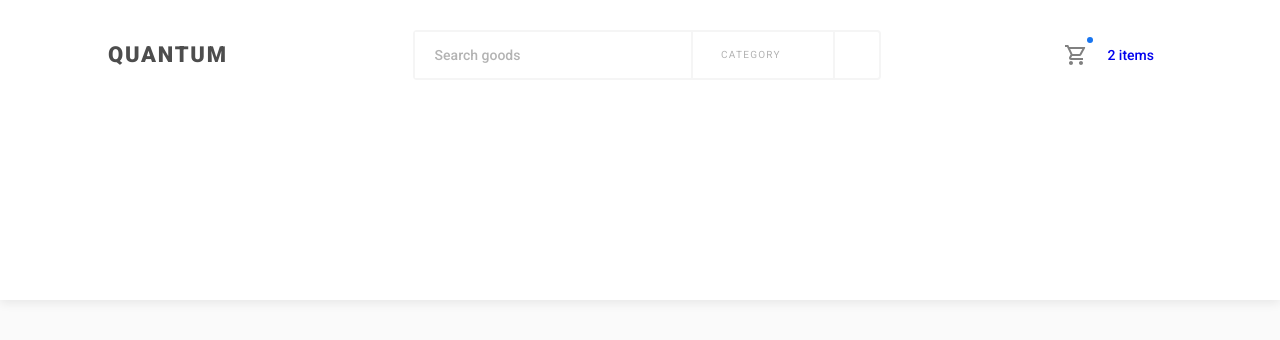
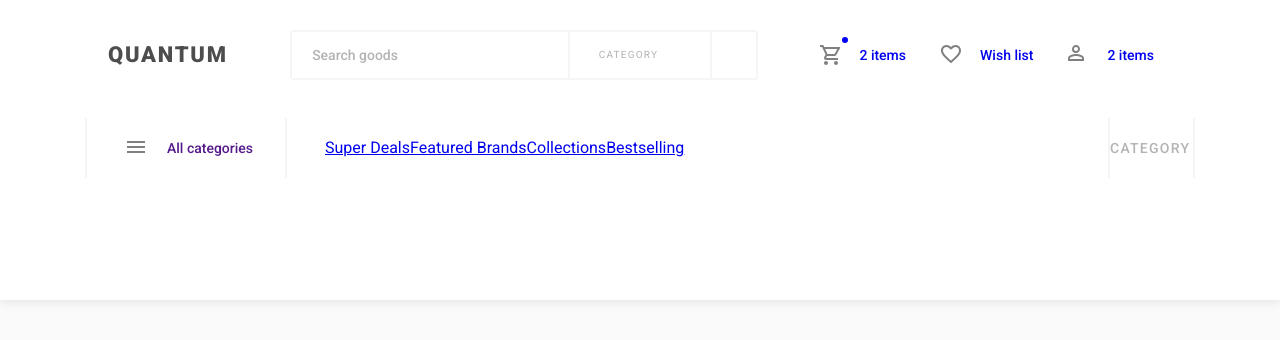
Before and after one commit to zur1k/QUANTUM, a website: page src/index.html in a window 1280 px wide. Drawn offline with Linux system fonts and the light colour scheme.

Commit message:
делаем хедер

```diff
--- a/src/index.html
+++ b/src/index.html
@@ -11,11 +11,11 @@
 <body>
 
     <header class="header">
-        <form class="header__container">
+        <div class="header__container">
            <div class="header__logo">
                QUANTUM
            </div>
-           <div class="header__search">
+           <form class="header__search" type="GET">
             <div class="header__search-input-wrapper">
                 <input class="header__search-input" type="text" placeholder="Search goods">
             </div>
@@ -40,14 +40,62 @@
                     <img src="image/icons/search_icon.svg" alt="">
                 </button>
             </div>
-           </div>
+           </form>
            <div class="header__links">
+               <!-- cart link -->
                <a href="#" class="header-link header-link--notify">
-                   <span class="header-link__icon"><svg xmlns="http://www.w3.org/2000/svg" width="21" height="20" viewBox="0 0 21 20" class="icon-svg"><g><g><path  d="M16 16c-1.1 0-1.99.9-1.99 2s.89 2 1.99 2c1.099 0 2-.9 2-2s-.901-2-2-2zM4.008 18c0 1.1.89 2 1.99 2 1.102 0 2-.9 2-2s-.898-2-2-2c-1.1 0-1.99.9-1.99 2zM14.55 9H7.53l-.13-.27L5.16 4h12.15zM3.27 0H0v2H2l3.6 7.59-1.35 2.45c-.16.28-.25.61-.25.96C4 14.1 4.9 15 6 15h12v-2H6.42a.256.256 0 0 1-.25-.25l.03-.12L7.1 11h7.45c.75 0 1.409-.41 1.75-1.03l3.861-7.01-.16-.96H4.21z"/></g></g></svg></span>
+                   <span class="header-link__icon"><svg xmlns="http://www.w3.org/2000/svg" width="21" height="20" viewBox="0 0 21 20" ><g><g><path  d="M16 16c-1.1 0-1.99.9-1.99 2s.89 2 1.99 2c1.099 0 2-.9 2-2s-.901-2-2-2zM4.008 18c0 1.1.89 2 1.99 2 1.102 0 2-.9 2-2s-.898-2-2-2c-1.1 0-1.99.9-1.99 2zM14.55 9H7.53l-.13-.27L5.16 4h12.15zM3.27 0H0v2H2l3.6 7.59-1.35 2.45c-.16.28-.25.61-.25.96C4 14.1 4.9 15 6 15h12v-2H6.42a.256.256 0 0 1-.25-.25l.03-.12L7.1 11h7.45c.75 0 1.409-.41 1.75-1.03l3.861-7.01-.16-.96H4.21z"/></g></g></svg></span>
                    <span class="header-link__text">2 items</span>
                </a>
+               <!-- wish list link -->
+               <a href="#" class="header-link">
+                <span class="header-link__icon"><svg xmlns="http://www.w3.org/2000/svg"  width="20" height="19" viewBox="0 0 20 19"><g><g><path  d="M10.1 15.55l-.1.1-.1-.1C5.14 11.24 2 8.39 2 5.5 2 3.5 3.5 2 5.5 2c1.54 0 3.038.99 3.569 2.36h1.871C11.46 2.99 12.96 2 14.5 2c2.002 0 3.5 1.5 3.5 3.5 0 2.89-3.14 5.74-7.898 10.05zM14.5 0c-1.74 0-3.41.81-4.5 2.09C8.912.81 7.24 0 5.5 0 2.42 0 0 2.42 0 5.5c0 3.78 3.4 6.86 8.55 11.54L10 18.35l1.451-1.32C16.6 12.36 20 9.28 20 5.5 20 2.42 17.58 0 14.5 0z"/></g></g></svg></span>
+                <span class="header-link__text">Wish list</span>
+            </a>
+            <!-- user link -->
+            <a href="#" class="header-link">
+                <span class="header-link__icon"><svg xmlns="http://www.w3.org/2000/svg"   width="16" height="16" viewBox="0 0 16 16"><g><path  d="M16 13v3H0v-3c0-2.66 5.33-4 8-4s8 1.34 8 4zm-4.002-9c0 2.21-1.789 4-3.998 4a3.997 3.997 0 0 1-4-4c0-2.21 1.788-4 4-4 2.21 0 3.998 1.79 3.998 4zm-10.1 9v1.1H14.1V13c0-.64-3.13-2.1-6.1-2.1-2.968 0-6.1 1.46-6.1 2.1zM5.9 4a2.101 2.101 0 0 0 4.202 0A2.101 2.101 0 0 0 5.9 4z"/></g></svg></span>
+                <span class="header-link__text">2 items</span>
+            </a>
            </div>
-        </form>
+        </div>
+        <div class="header__nav">
+            <nav class="header-nav">
+                <div class="header-nav__categories">
+                    <a href="" class="header-mega-menu-link">
+                        <span class="header-mega-meny-link__icon">
+                            <svg xmlns="http://www.w3.org/2000/svg" width="18" height="12" viewBox="0 0 18 12"><path d="M18 0v2H0V0zM0 5h18v2H0zm0 5h18v2H0z"/></svg>
+                        </span>
+                        <span class="header-mega-menu-link__text">All categories</span>
+                    </a>
+                </div>
+                <div class="header-nav__deals">
+                    <a href="#" class="header-nav__link">Super Deals</a>
+                    <a href="#" class="header-nav__link">Featured Brands</a>
+                    <a href="#" class="header-nav__link">Collections</a>
+                    <a href="#" class="header-nav__link">Bestselling</a>
+
+                </div>
+                <!-- header-nav__select -->
+                <div class="header-nav__select ">
+                    <div data-select class="header-select header-select--nav">
+                        <div data-select-title class="header-select__title">CATEGORY</div>
+                        <div  class="header-select__dropdown hidden">
+                            <div data-select-item="Mobile" class="header-select__dropdown-item">MOBILE</div>
+                            <div data-select-item="Tablet" class="header-select__dropdown-item">TABLET</div>
+                            <div data-select-item="Laptop" class="header-select__dropdown-item">LAPTOP</div>
+                        </div>
+                    </div>
+                    <select class="hidden" name="" id="selectReal" value="none">
+                        <option value="none">CATEGORY</option>
+                        <option value="Mobile">MOBILE</option>
+                        <option value="Tablet">TABLET</option>
+                        <option value="Laptop">LAPTOP</option>
+                    </select>
+
+                </div>
+            </nav>
+        </div>
     </header>
 
 
--- /dev/null
+++ b/src/scss/base/_variables.scss
@@ -0,0 +1 @@
+$blue: #1875f0;
--- a/src/scss/blocks/_header-link.scss
+++ b/src/scss/blocks/_header-link.scss
@@ -1,15 +1,22 @@
+.header__links {
+  display: flex;
+  justify-content: space-between;
+}
 .header-link {
   display: flex;
   align-items: center;
   text-decoration: none;
-  .icon-svg {
+  &:not(:last-child) {
+    margin-right: 35px;
+  }
+  svg {
     fill: grey;
   }
   &:hover {
-    color: #1875f0;
+    color: blue;
     text-decoration: none;
-    .icon-svg {
-      fill: #1875f0;
+    svg {
+      fill:blue;
       // stroke #1875f0;
     }
   }
@@ -18,7 +25,7 @@
 .header-link__icon {
   width: 21px;
   height: 21px;
-  margin-right: 21px;
+  margin-right: 18px;
   position: relative;
 }
 .header-link--notify .header-link__icon::after {
@@ -26,7 +33,7 @@
   width: 6px;
   height: 6px;
   border-radius: 50%;
-  background-color: #1875f0;
+  background-color: blue;
   position: absolute;
   top: -8px;
   right: -7px;
@@ -34,5 +41,5 @@
 .header-link__text {
   font-size: 14px;
   font-weight: 500;
-  line-height: 30px;
+  line-height: 1;
 }
--- /dev/null
+++ b/src/scss/blocks/_header-mega-menu-links.scss
@@ -0,0 +1,25 @@
+.header-mega-menu-link {
+  padding: 0 30px 0 40px;
+  display: flex;
+  align-items: center;
+  text-decoration: none;
+  height: 100%;
+  &:hover {
+    color: $blue;
+    text-decoration: none;
+    svg {
+      fill: $blue;
+    }
+  }
+}
+.header-mega-meny-link__icon {
+    margin-right: 22px;
+  svg {
+    fill: grey;
+  }
+}
+.header-mega-menu-link__text {
+  font-size: 14px;
+  font-weight: 500;
+  line-height: 30px;
+}
--- /dev/null
+++ b/src/scss/blocks/_header-nav.scss
@@ -0,0 +1,41 @@
+$border: 2px solid #f5f5f5;
+
+.header-nav {
+    border-left:$border ;
+    border-right: $border;
+    display: flex;
+    width: 1110px;
+    margin: 0 auto;
+    height: 60px;
+}
+.header-nav__categories {
+    border-right: $border;
+    width: 200px;
+}
+.header-nav__deals {
+    border-right: $border;
+
+
+    padding-left: 38px;
+    padding-right: 38px;
+    display: flex;
+    align-items: center;
+    flex-grow: 1;
+}
+.header_nav__link {
+color: #808080;
+font-size: 14px;
+font-weight: 500;
+line-height: 1;
+&:not(:last-child) {
+    margin-right: 35px;
+}
+&:hover {
+    color: $blue;
+    text-decoration: none;
+}
+}
+.header-nav__select {
+
+
+}
--- a/src/scss/blocks/_header-select.scss
+++ b/src/scss/blocks/_header-select.scss
@@ -7,6 +7,7 @@
   position: relative;
   cursor: pointer;
 }
+
 .header-select__title {
   width: 83px;
   color: #b3b3b3;
@@ -56,3 +57,15 @@
       background-color: #f1f1f1;
     }
 }
+
+.header-select.header-select--nav {
+
+  .header-select__title  {
+    font-size: 14px;
+    text-transform: none;
+    color: #b3b3b3;
+    font-size: 14px;
+    font-weight: 500;
+    line-height: 1;
+  }
+}
--- a/src/scss/blocks/_header.scss
+++ b/src/scss/blocks/_header.scss
@@ -8,7 +8,7 @@
   margin: 0 auto;
   display: flex;
   justify-content: space-between;
-    padding: 30px 41px 0 23px;
+    padding: 30px 41px 38px 23px;
   align-items: center;
 }
 .header__logo {
@@ -69,4 +69,8 @@ border: 2px solid #f5f5f5;
    align-items: center;
    cursor: pointer;
 }
+.header__nav
+{
+  border-top: 2px solid #f5f5f5;
 }
+}
--- a/src/style.scss
+++ b/src/style.scss
@@ -1,5 +1,5 @@
 //  base
-
+@import './scss/base/variables';
 @import './scss/base/base';
 
 //  blocks
@@ -7,3 +7,5 @@
 @import './scss/blocks/header';
 @import './scss/blocks/header-select';
 @import './scss/blocks/header-link';
+@import './scss/blocks/header-nav';
+@import './scss/blocks/header-mega-menu-links'
```
Also changed, not shown: src/css/style.css, src/image/icons/menu.svg (added), src/image/icons/user.svg.
